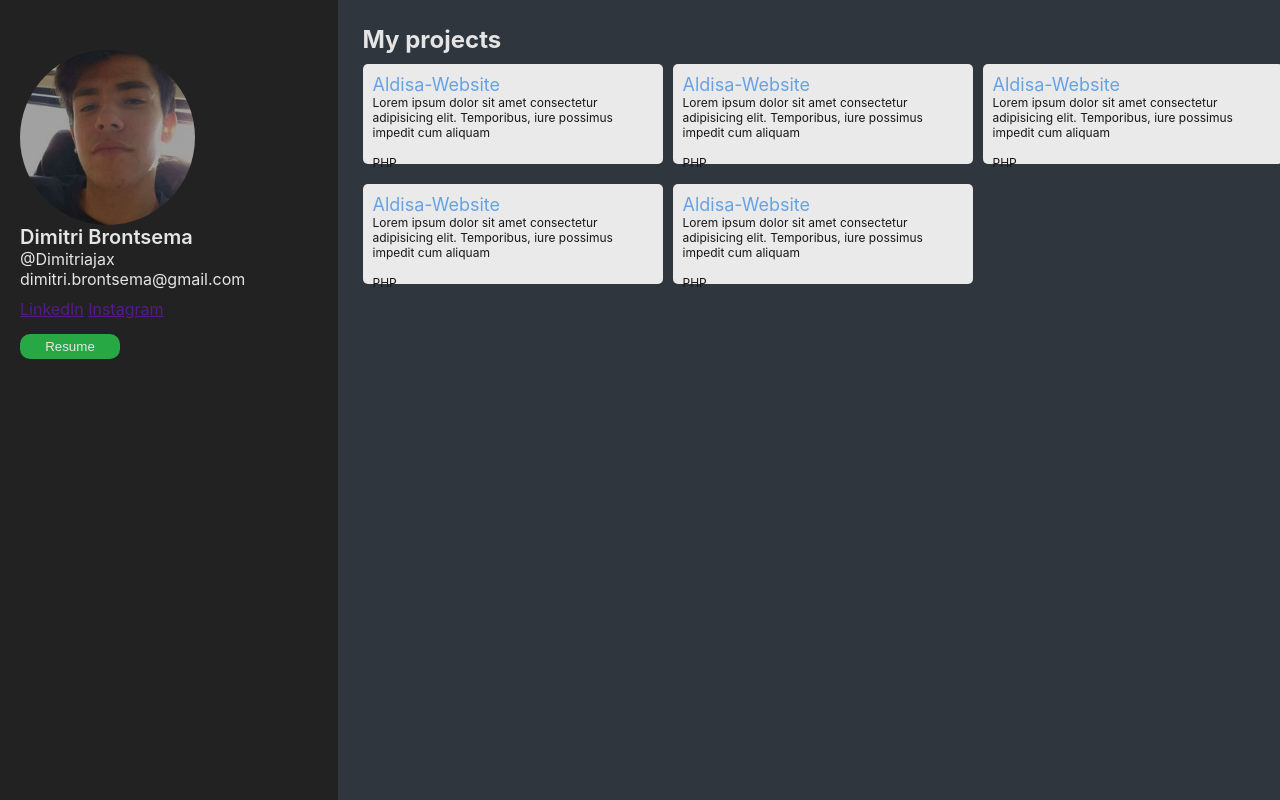
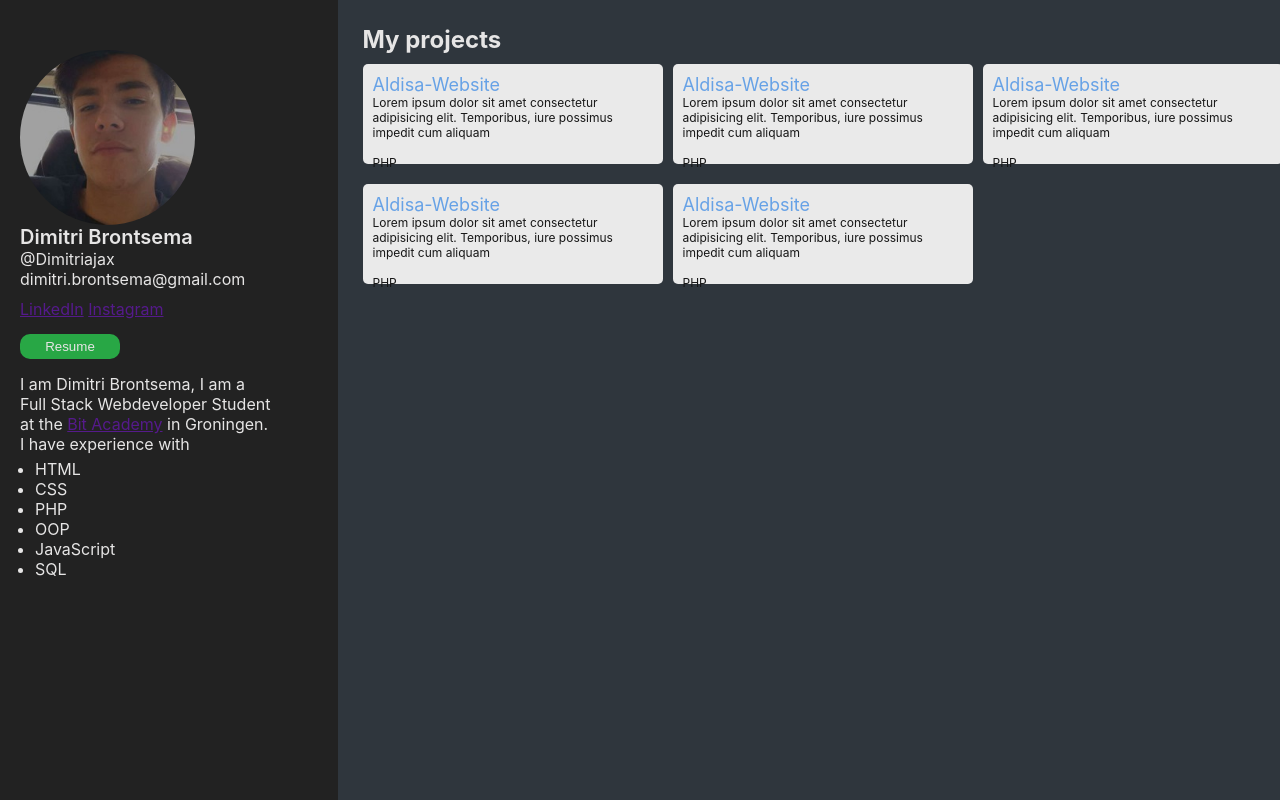
Before and after one commit to Dimitriajax/about-me, a plain HTML site: page index.html in a window 1280 px wide. Drawn offline with Linux system fonts and the light colour scheme.

Commit message:
adding about me text

```diff
--- a/index.html
+++ b/index.html
@@ -31,6 +31,18 @@
                     <a class="social-link" href="">Instagram</a>
                 </div>
                 <button class="resume">Resume</button>
+                <div class="about-me-container">
+                    <p>I am Dimitri Brontsema, I am a Full Stack Webdeveloper Student at the <a href="">Bit Academy</a> in Groningen. I have experience with</p>
+                    <ul class="expience-with">
+                        <li>HTML</li>
+                        <li>CSS</li>
+                        <li>PHP</li>
+                        <li>OOP</li>
+                        <li>JavaScript</li>
+                        <li>SQL</li>
+                    </ul>
+
+                </div>
             </div>
             <div id="right-content-container">
                 <h2 class="my-projects">My projects</h2>
--- a/style.css
+++ b/style.css
@@ -63,6 +63,17 @@ body {
     color: #e6e5e5;
 }
 
+.about-me-container {
+    color: #e6e5e5;
+    max-width: 85%;
+    padding-top: 15px;
+}
+
+.expience-with {
+    padding-left: 15px;
+    padding-top: 5px;
+}
+
 #right-content-container {
     max-width: 75vw;
     width: 75vw;
```
